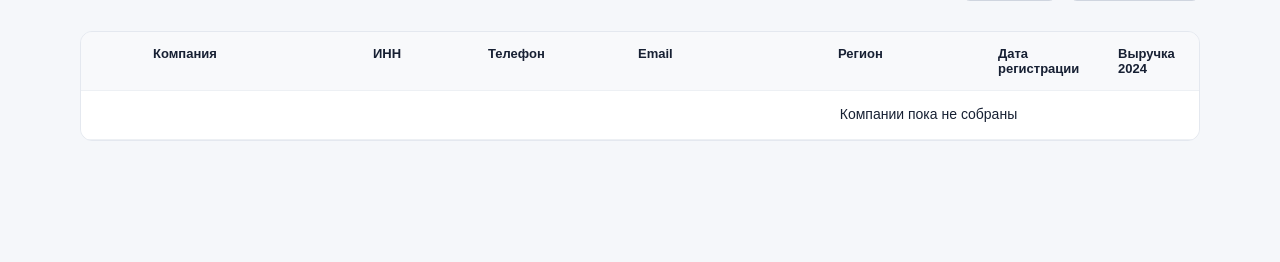
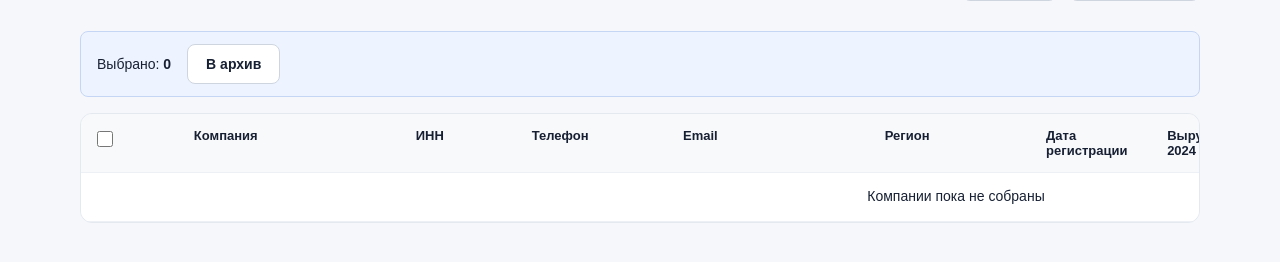
Before and after one commit to kseniya161-max/Radar_Management, a FastAPI app: template app/templates/companies.html in a window 1280 px wide. Shown: the part 221-483 px from the top of the page. Run offline with FastAPI, Linux system fonts and the light colour scheme; the template is opened without the code that fills it, so the values that code supplies are empty; parts of the project's set-up code (start-up, migrations or seed data) failed here and were passed over.

Commit message:
checkbox to companieshtml

```diff
--- a/app/static/css/style.css
+++ b/app/static/css/style.css
@@ -362,7 +362,7 @@ body {
 
 .companies-table {
     width: 100%;
-    min-width: 1450px;
+    min-width: 1750px;
     border-collapse: collapse;
     table-layout: fixed;
 }
@@ -396,86 +396,91 @@ body {
 
 /* COLUMN WIDTHS */
 
-
-/* 1. Кнопка архива */
+/* 1. Чекбокс */
 .companies-table th:nth-child(1),
 .companies-table td:nth-child(1) {
+    width: 40px;
+    text-align: center;
+}
+
+/* 2. Кнопка архива */
+.companies-table th:nth-child(2),
+.companies-table td:nth-child(2) {
     width: 60px;
     text-align: center;
 }
 
-/* 2. Компания */
-.companies-table th:nth-child(2),
-.companies-table td:nth-child(2) {
+/* 3. Компания */
+.companies-table th:nth-child(3),
+.companies-table td:nth-child(3) {
     width: 220px;
 }
 
-/* 3. ИНН */
-.companies-table th:nth-child(3),
-.companies-table td:nth-child(3) {
+/* 4. ИНН */
+.companies-table th:nth-child(4),
+.companies-table td:nth-child(4) {
     width: 115px;
 }
 
-/* 4. Телефон */
-.companies-table th:nth-child(4),
-.companies-table td:nth-child(4) {
+/* 5. Телефон */
+.companies-table th:nth-child(5),
+.companies-table td:nth-child(5) {
     width: 150px;
 }
 
-/* 5. Email */
-.companies-table th:nth-child(5),
-.companies-table td:nth-child(5) {
+/* 6. Email */
+.companies-table th:nth-child(6),
+.companies-table td:nth-child(6) {
     width: 200px;
 }
 
-/* 6. Регион */
-.companies-table th:nth-child(6),
-.companies-table td:nth-child(6) {
+/* 7. Регион */
+.companies-table th:nth-child(7),
+.companies-table td:nth-child(7) {
     width: 160px;
 }
 
-/* 7. Дата регистрации */
-.companies-table th:nth-child(7),
-.companies-table td:nth-child(7) {
+/* 8. Дата регистрации */
+.companies-table th:nth-child(8),
+.companies-table td:nth-child(8) {
     width: 120px;
 }
 
-/* 8. Выручка 2024 */
-.companies-table th:nth-child(8),
-.companies-table td:nth-child(8) {
-    width: 110px;
-}
-
-/* 9. Выручка 2025 */
+/* 9. Выручка 2024 */
 .companies-table th:nth-child(9),
 .companies-table td:nth-child(9) {
     width: 110px;
 }
 
-/* 10. Рост выручки */
+/* 10. Выручка 2025 */
 .companies-table th:nth-child(10),
 .companies-table td:nth-child(10) {
-    width: 120px;
+    width: 110px;
 }
 
-/* 11. Рост прибыли */
+/* 11. Рост выручки */
 .companies-table th:nth-child(11),
 .companies-table td:nth-child(11) {
     width: 120px;
 }
 
-/* 12. AI Priority */
+/* 12. Рост прибыли */
 .companies-table th:nth-child(12),
 .companies-table td:nth-child(12) {
+    width: 120px;
+}
+
+/* 13. AI Priority */
+.companies-table th:nth-child(13),
+.companies-table td:nth-child(13) {
     width: 110px;
 }
 
-/* 13. AI Risk */
-.companies-table th:nth-child(13),
-.companies-table td:nth-child(13) {
+/* 14. AI Risk */
+.companies-table th:nth-child(14),
+.companies-table td:nth-child(14) {
     width: 100px;
 }
-
 /* PAGINATION */
 
 .pagination {
@@ -657,3 +662,36 @@ body {
 .restore-button svg {
     display: block;
 }
+
+/* BULK ACTIONS */
+
+.checkbox-cell {
+    width: 40px;
+    text-align: center;
+    vertical-align: middle;
+}
+
+.checkbox-cell input[type="checkbox"] {
+    cursor: pointer;
+    width: 16px;
+    height: 16px;
+}
+
+.bulk-panel {
+    display: flex;
+    align-items: center;
+    gap: 16px;
+
+    padding: 12px 16px;
+    margin-bottom: 16px;
+
+    background: #eef4ff;
+    border: 1px solid #c5d6f5;
+    border-radius: 8px;
+
+    font-size: 14px;
+}
+
+.bulk-panel-count strong {
+    font-weight: 700;
+}
--- a/app/templates/companies.html
+++ b/app/templates/companies.html
@@ -22,6 +22,15 @@ Radar Management — Мои компании
         </div>
     </div>
 
+    <div id="bulk-panel" class="bulk-panel" hidden>
+        <span class="bulk-panel-count">
+            Выбрано: <strong id="bulk-count">0</strong>
+        </span>
+        <button type="button" id="bulk-archive" class="secondary-button">
+            В архив
+        </button>
+    </div>
+
 
     <div class="table-wrapper">
 
@@ -29,6 +38,9 @@ Radar Management — Мои компании
 
             <thead>
                 <tr>
+                    <th class="checkbox-cell">
+                        <input type="checkbox" id="select-all">
+                    </th>
                     <th></th>
                     <th>Компания</th>
                     <th>ИНН</th>
@@ -55,6 +67,13 @@ Radar Management — Мои компании
                 {% for company in companies %}
 
                 <tr>
+                    <td class="checkbox-cell">
+                        <input
+                            type="checkbox"
+                            class="row-checkbox"
+                            data-inn="{{ company.inn }}"
+                        >
+                    </td>
                     <td>
                         <button
                             type="button"
@@ -125,7 +144,7 @@ Radar Management — Мои компании
                 {% else %}
 
                 <tr>
-                    <td colspan="13" class="empty-state">
+                    <td colspan="14" class="empty-state">
                         Компании пока не собраны
                     </td>
                 </tr>
@@ -251,4 +270,55 @@ document.querySelectorAll(".archive-button").forEach(button => {
 });
 </script>
 
+<script>
+const bulkPanel = document.getElementById("bulk-panel");
+const bulkCount = document.getElementById("bulk-count");
+const selectAll = document.getElementById("select-all");
+const rowCheckboxes = document.querySelectorAll(".row-checkbox");
+
+function updateBulkPanel() {
+    const checked = document.querySelectorAll(".row-checkbox:checked");
+    bulkCount.textContent = checked.length;
+
+    if (checked.length > 0) {
+        bulkPanel.hidden = false;
+    } else {
+        bulkPanel.hidden = true;
+    }
+}
+
+selectAll.addEventListener("change", () => {
+    rowCheckboxes.forEach(cb => { cb.checked = selectAll.checked; });
+    updateBulkPanel();
+});
+
+rowCheckboxes.forEach(cb => {
+    cb.addEventListener("change", updateBulkPanel);
+});
+
+document.getElementById("bulk-archive").addEventListener("click", async () => {
+    const inns = Array.from(
+        document.querySelectorAll(".row-checkbox:checked")
+    ).map(cb => cb.dataset.inn);
+
+    if (inns.length === 0) return;
+
+    try {
+        const response = await fetch("/companies/bulk/archive", {
+            method: "POST",
+            headers: { "Content-Type": "application/json" },
+            body: JSON.stringify({ inns: inns })
+        });
+
+        if (!response.ok) {
+            throw new Error("Не удалось архивировать компании");
+        }
+
+        location.reload();
+    } catch (error) {
+        alert(error.message);
+    }
+});
+</script>
+
 {% endblock %}
```
Also changed, not shown: app/api/company_routes.py (+13 -14 lines).
